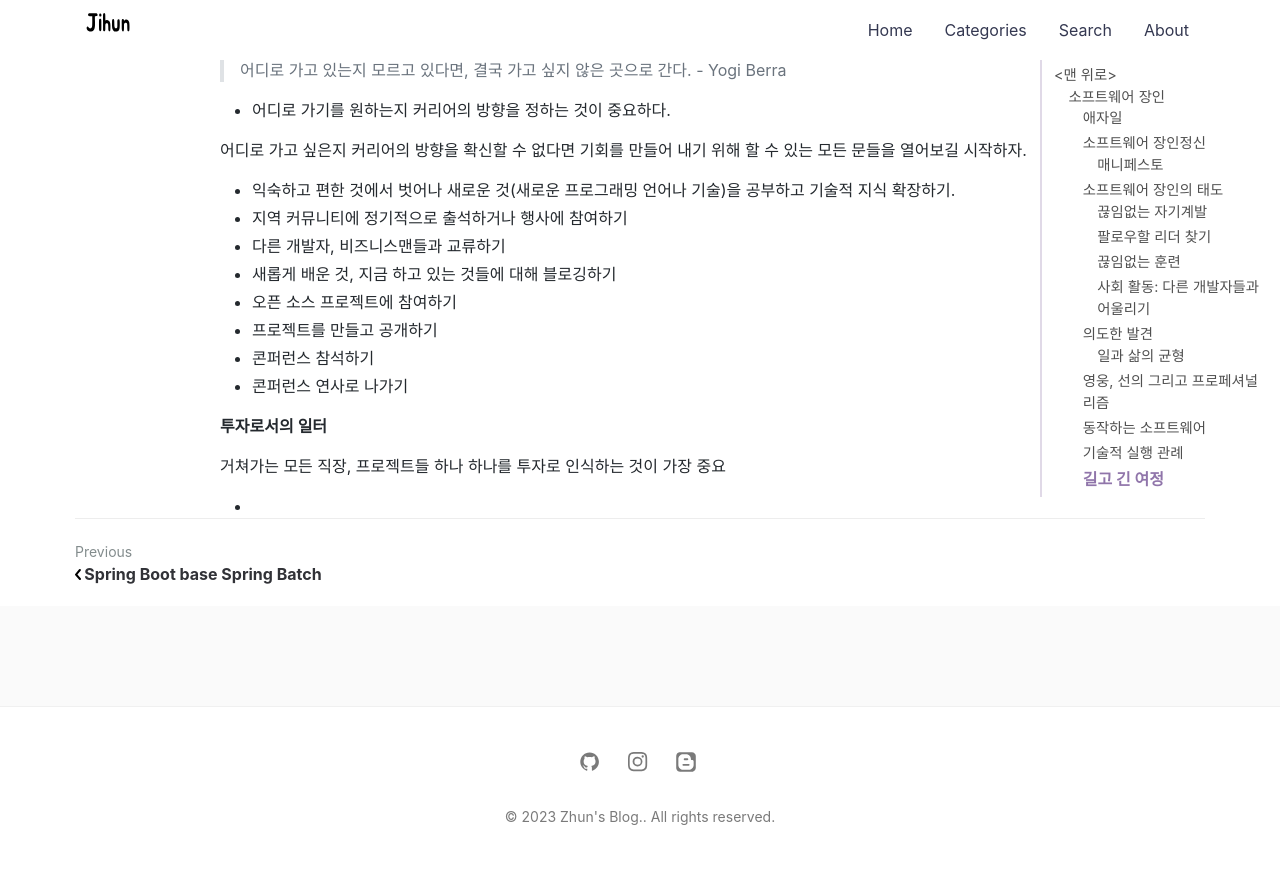
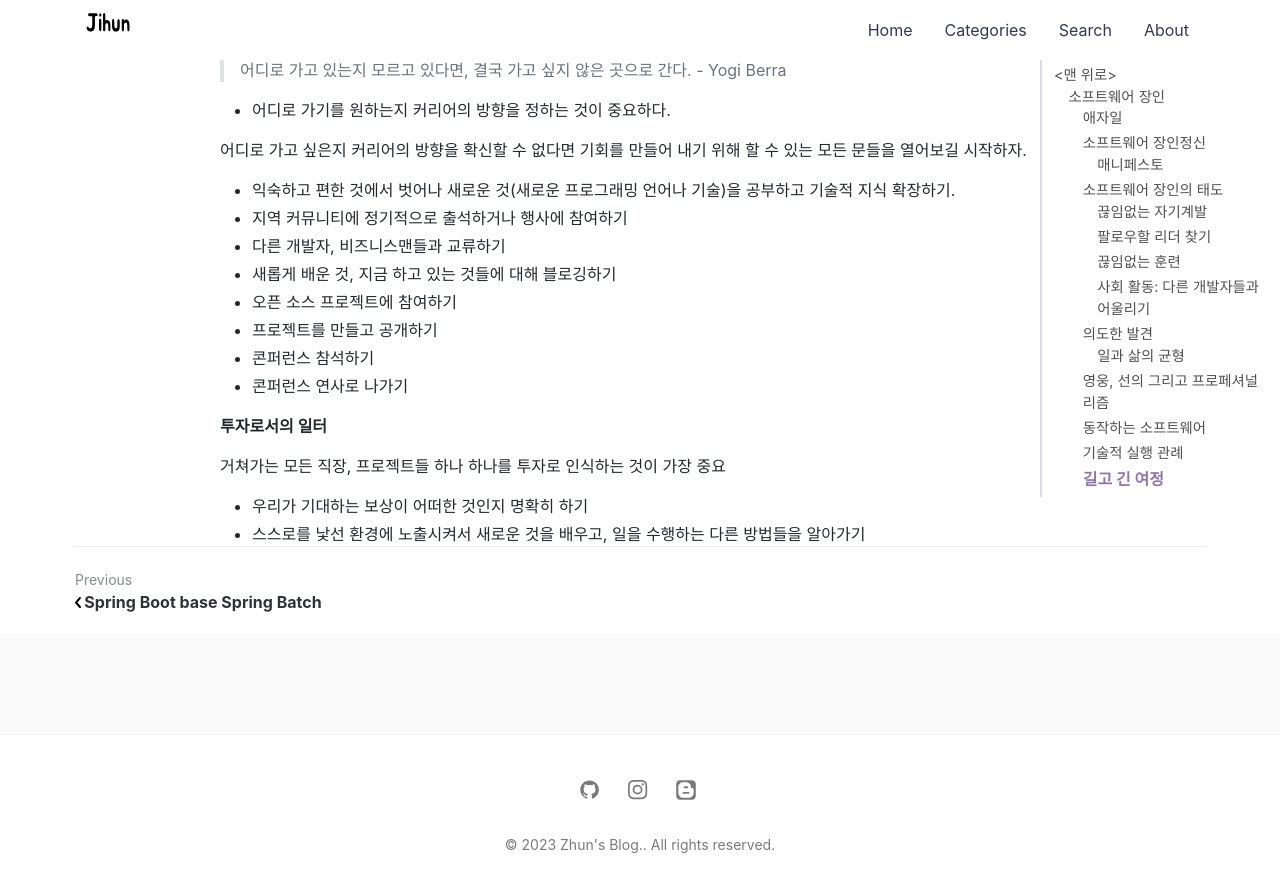
Before and after one commit to jihunparkme/jihunparkme.github.io, a Jekyll site: the page built from _posts/2023-02-01-a-software-master.md, in a window 1280 px wide and 900 px high, scrolled down 8556 px. Shown: the top 892 px of the window. Built offline with Jekyll 4.4.1, drawn with Linux system fonts in a browser that asks for light colours; nearby versions of some CDN libraries; comment, search, counter and statistics services are not loaded.

Commit message:
[software master] 길고 긴 여정 - 투자로서의 일터

```diff
--- a/_posts/2023-02-01-a-software-master.md
+++ b/_posts/2023-02-01-a-software-master.md
@@ -348,4 +348,5 @@ XP 실행 관례의 일부를 살펴보자.
 
 거쳐가는 모든 직장, 프로젝트들 하나 하나를 투자로 인식하는 것이 가장 중요
 
--
+- 우리가 기대하는 보상이 어떠한 것인지 명확히 하기
+- 스스로를 낯선 환경에 노출시켜서 새로운 것을 배우고, 일을 수행하는 다른 방법들을 알아가기
```
